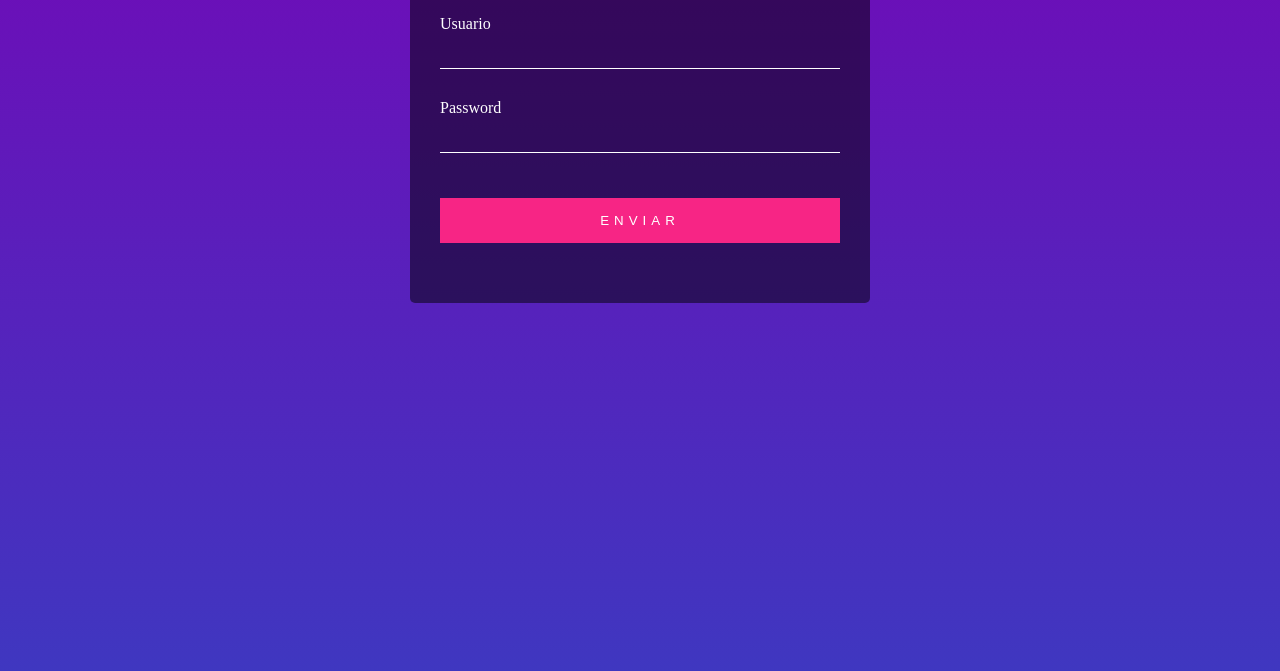
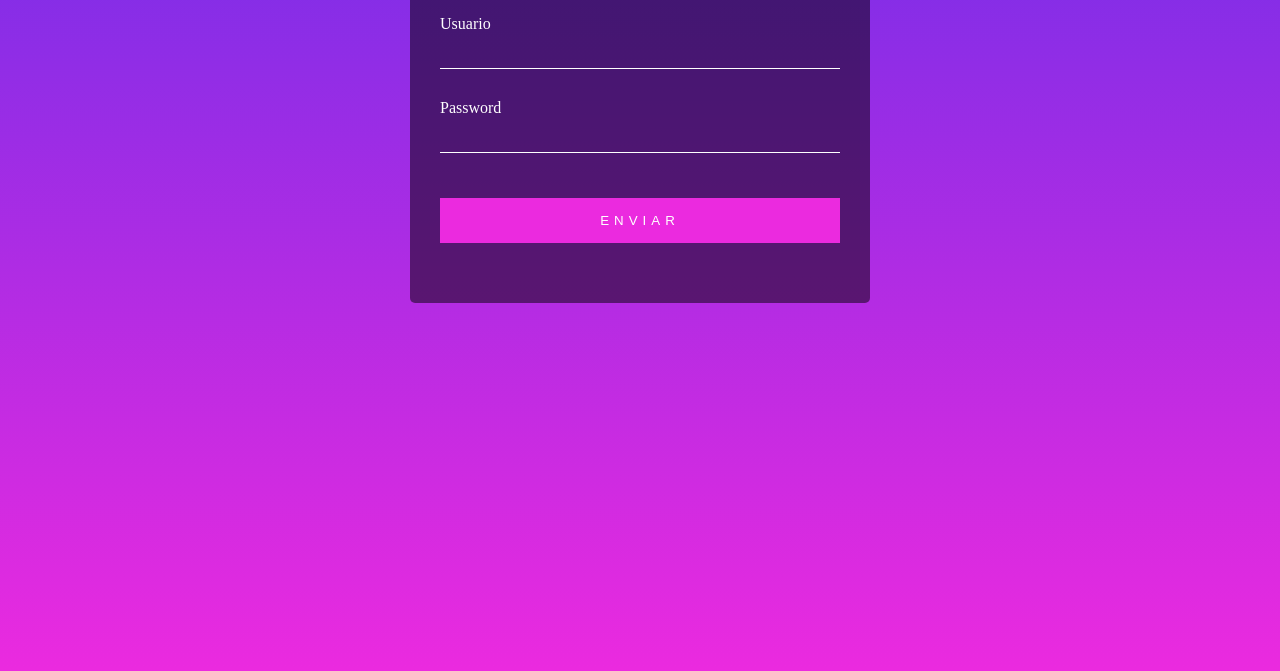
Before and after one commit to Juanfi-Arias/formularioLogin, a plain HTML site: page index.html in a window 1280 px wide. Shown: the part 129-800 px from the top of the page. Drawn offline with Linux system fonts and the light colour scheme.

Commit message:
cambios en el css

```diff
--- a/style.css
+++ b/style.css
@@ -8,7 +8,7 @@
 }
 
 body{
-    background: linear-gradient(#7209b7, #3f37c0);
+    background: linear-gradient(#742EE8, #EB2ADF);
 }
 
 .contenedor{
@@ -23,7 +23,7 @@
     margin: 0 0 30px;
     padding: 0;
     font-size: 30px;
-    color:#4cc9f0;
+    color:#EB2ADF;
     text-align: center;
 }
 
@@ -42,7 +42,7 @@
 }
 
 .contenedor .elemento input[type="submit"]{
-    background-color: #f72585;
+    background-color: #EB2ADF;
     border:none;
     letter-spacing: 5px;
     text-transform: uppercase;
```
